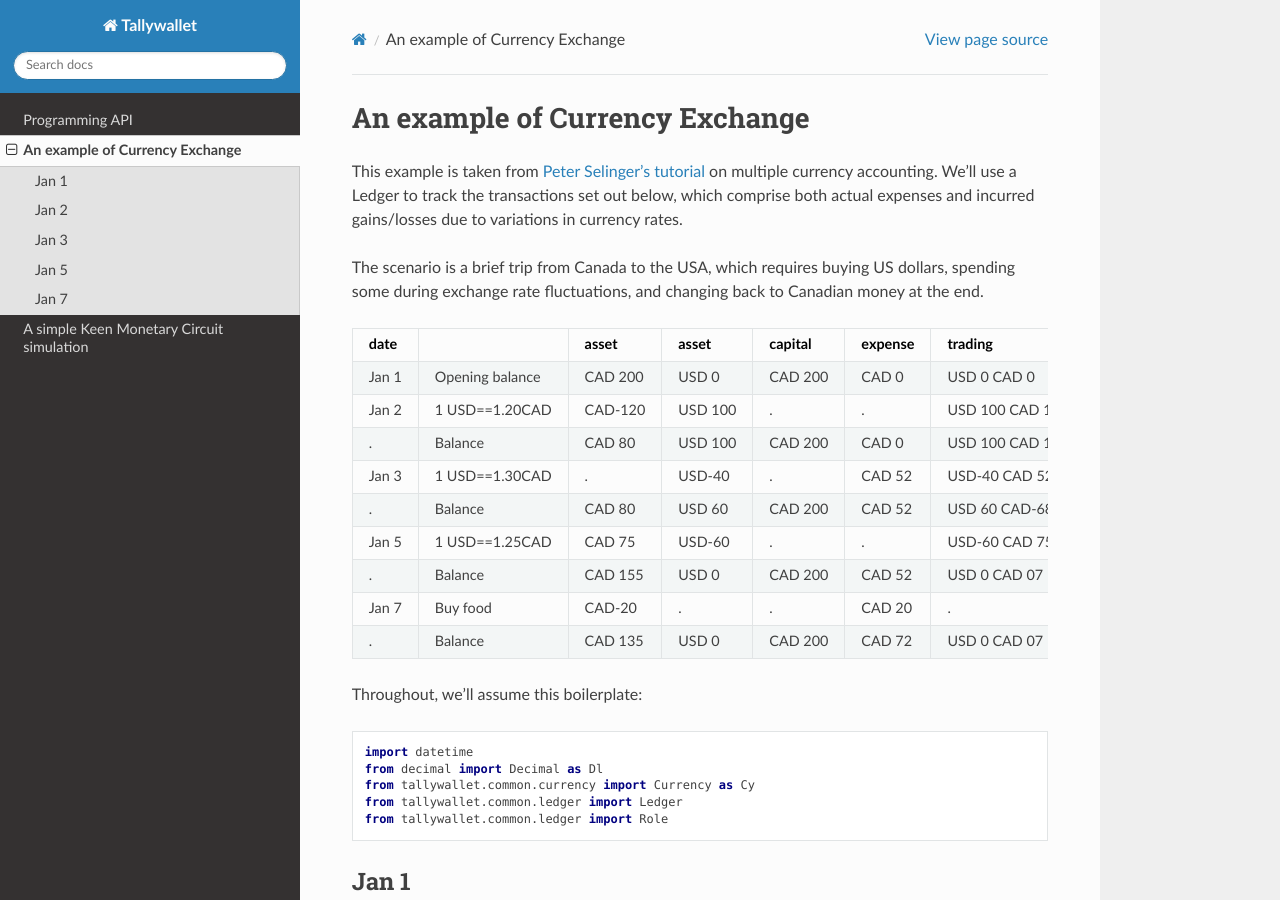
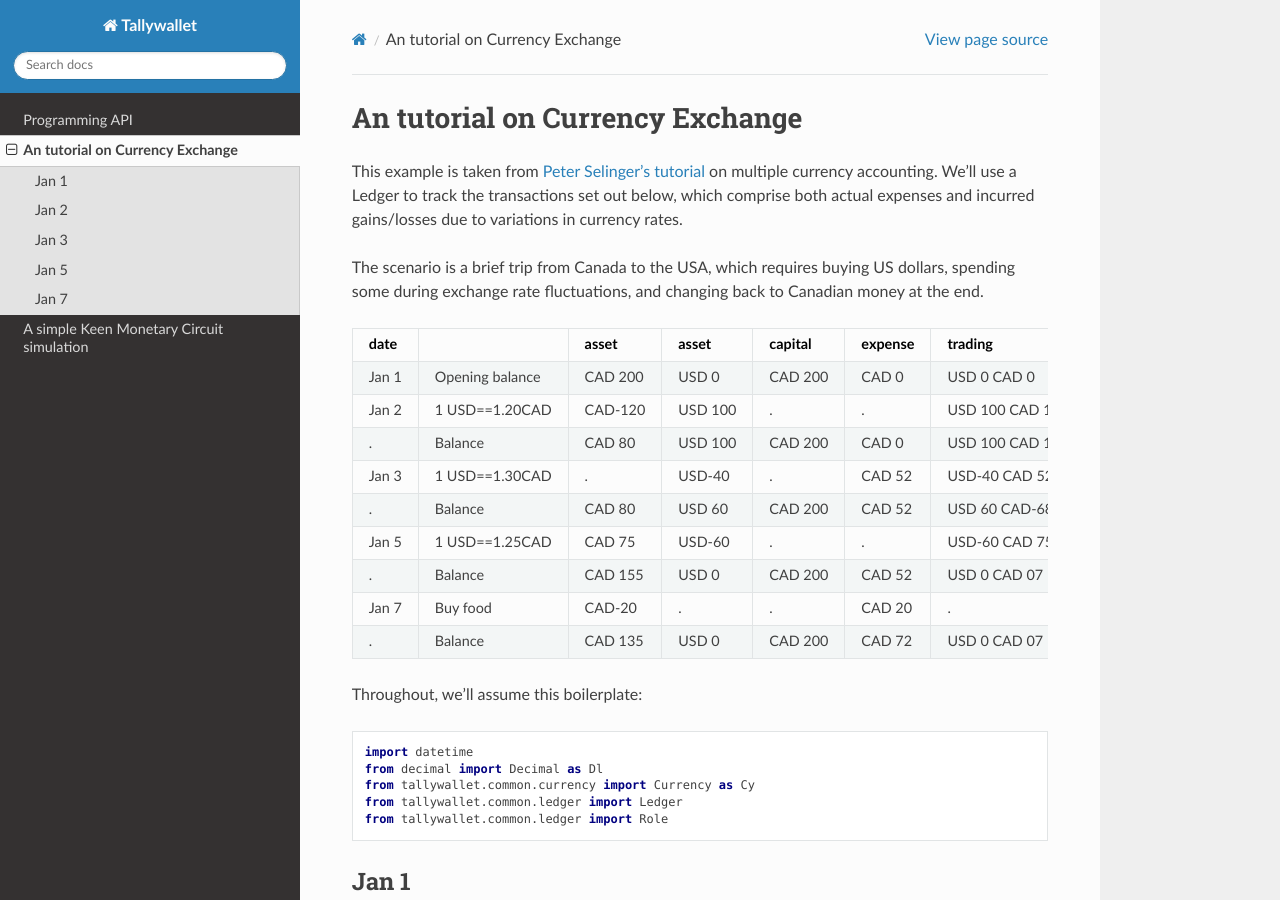
Before and after one commit to tundish/tallywallet-common, a Sphinx documentation site: the page built from tallywallet/common/doc/selinger.rst, in a window 1280 px wide and 900 px high. Built offline with Sphinx 7.4.7 and the Read the Docs theme 2.0.0, drawn with Linux system fonts in a browser that asks for light colours.

Commit message:
Final fixes before 0.005 release

```diff
--- a/tallywallet/common/doc/selinger.rst
+++ b/tallywallet/common/doc/selinger.rst
@@ -1,8 +1,8 @@
 ..  Titling
     ##++::==~~--''``
 
-An example of Currency Exchange
-:::::::::::::::::::::::::::::::
+An tutorial on Currency Exchange
+::::::::::::::::::::::::::::::::
 
 This example is taken from `Peter Selinger's tutorial`_ on multiple currency
 accounting. We'll use a Ledger to track the transactions set out below,
--- a/tallywallet/common/doc/wilson.rst
+++ b/tallywallet/common/doc/wilson.rst
@@ -133,7 +133,7 @@ Typical output
 
 By default the program replicates the behaviour described in `Debunking`.
 It begins with a debt supply of $100,000,000 and runs for ten years.
-The output matches Keen's to three significant figures.
+The output matches to three significant figures that published by Keen.
 
 ::
 
```
Also changed, not shown: README.txt (+6 -4 lines), 2 other files.
